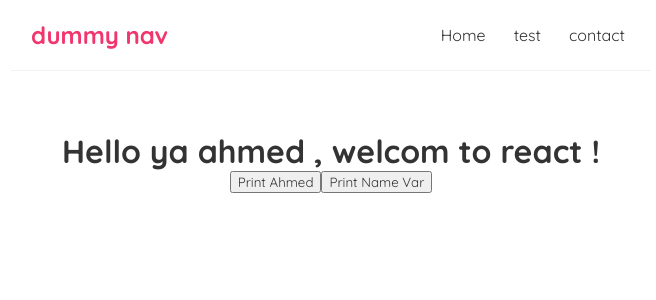
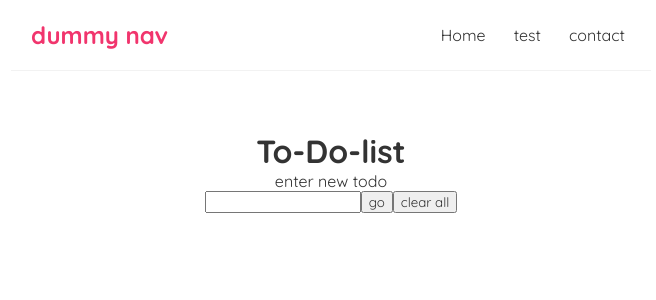
Before and after one commit to ahmedAshrefsw/playing-with-react, a React (Create React App) app: page / in a window 1280 px wide. Shown: the top 300 px of the page, without its empty margins (309-965 px from the left). Built offline with nearby package versions, Linux system fonts and the light colour scheme.

Commit message:
making todo list from scratch

```diff
--- /dev/null
+++ b/src/AddTodo.js
@@ -0,0 +1,42 @@
+import { useState } from "react";
+
+const AddTodo = (props) => {
+  const [name, setName] = useState("");
+
+  const handleClearAll = () => {
+    props.setTodos([]);
+    localStorage.setItem("data", JSON.stringify([]));
+  };
+
+  const handleAddNewTodo = () => {
+    let tempTodo = [...props.todos];
+    let id = generateId(tempTodo);
+    tempTodo.push({ name, id });
+
+    props.setTodos(tempTodo);
+    localStorage.setItem("data", JSON.stringify(tempTodo));
+  };
+
+  return (
+    <div>
+      <input
+        type="text"
+        name="newTodo"
+        value={name}
+        onChange={(e) => {
+          setName(e.target.value);
+        }}
+      />
+      <button onClick={handleAddNewTodo}>go</button>
+      <button onClick={handleClearAll}>clear all </button>
+    </div>
+  );
+};
+function generateId(tempTodo) {
+  if (tempTodo.length != 0) {
+    return tempTodo[tempTodo.length - 1].id + 1;
+  }
+  return 0;
+}
+
+export default AddTodo;
--- a/src/Home.js
+++ b/src/Home.js
@@ -1,28 +1,63 @@
+import { useEffect, useState } from "react";
+import AddTodo from "./AddTodo";
+import TaskList from "./TaskList";
+
 const Home = () => {
-  let name = "ahmed";
-  const handlePrintAhmed = () => {
-    console.log("Hello Ahmed");
+  // let name = "ahmed";
+  // const handlePrintAhmed = () => {
+  //   console.log("Hello Ahmed");
+  // };
+  // const handlePrintNameVar = (name) => {
+  //   console.log("hello " + name);
+  // };
+
+  // const [counter, setCounter] = useState(0);
+
+  // const handleUpdateCounter = () => {
+  //   setCounter(1213);
+  // };
+  const [todos, setTodos] = useState([]);
+
+  const handleDelete = (todoID) => {
+    let remv = null;
+    let tempTodo = [...todos];
+    tempTodo.map((item) => {
+      if (item.id == todoID) remv = tempTodo.pop();
+      setTodos(tempTodo);
+      localStorage.setItem("data", JSON.stringify(tempTodo));
+    });
+    console.log(tempTodo);
   };
-  const handlePrintNameVar = (name) => {
-    console.log("hello " + name);
-  };
+  useEffect(() => {
+    let data = JSON.parse(localStorage.getItem("data"));
+    setTodos(data);
+  }, []);
 
   return (
     <div className="content">
-      <h1>Hello ya {name} , welcom to react ! </h1>
+      <h1>To-Do-list</h1>
+
+      <label htmlFor="newTodo"> enter new todo</label>
+      <br />
+      <AddTodo todos={todos} setTodos={setTodos} />
+
+      <TaskList todos={todos} handleDelete={handleDelete}></TaskList>
+      {/* <h1>Hello ya {name} , welcom to react ! </h1> */}
       {/* we use on onClick = {funName} like this way intead of calling the fun to fire it only when we click  */}
-      <button onClick={handlePrintAhmed}> Print Ahmed</button>
+      {/* <button onClick={handlePrintAhmed}> Print Ahmed</button> */}
 
       {/* to handle dynamic values or passed values we use anynmous arrow function insted of () to avoid calling the fun without clicking it */}
-      <button
+      {/* <button
         onClick={(name) => {
           handlePrintNameVar("teez");
         }}
       >
         Print Name Var
-      </button>
+      </button> */}
+      {/* we can  use curly praces to render vars in the return  , we can use this to render anything to a string we can't use this in rendering objects and bool directly*/}
 
-      {/* we can  use curly praces to render vars in the return  , we can use this to render anything to a string we can't use this in rendering objects and bool directly*/}
+      {/* <h2>now we are on {counter}</h2>
+      <button onClick={handleUpdateCounter}>updateCounter</button> */}
     </div>
   );
 };
--- /dev/null
+++ b/src/TaskList.js
@@ -0,0 +1,31 @@
+const TaskList = (props) => {
+  const handleDelete = (todoID) => {
+    let remv = null;
+    let tempTodo = [...props.todos];
+    tempTodo.map((item) => {
+      if (item.id == todoID) remv = tempTodo.pop();
+      props.setTodos(tempTodo);
+      localStorage.setItem("data", JSON.stringify(tempTodo));
+    });
+    console.log(tempTodo);
+  };
+  return (
+    <div>
+      {props.todos &&
+        props.todos.map((todo) => (
+          <div key={todo.id}>
+            <h2>{todo.name}</h2>
+            <button
+              onClick={() => {
+                props.handleDelete(todo.id);
+              }}
+            >
+              DEL
+            </button>
+          </div>
+        ))}
+    </div>
+  );
+};
+
+export default TaskList;
```
